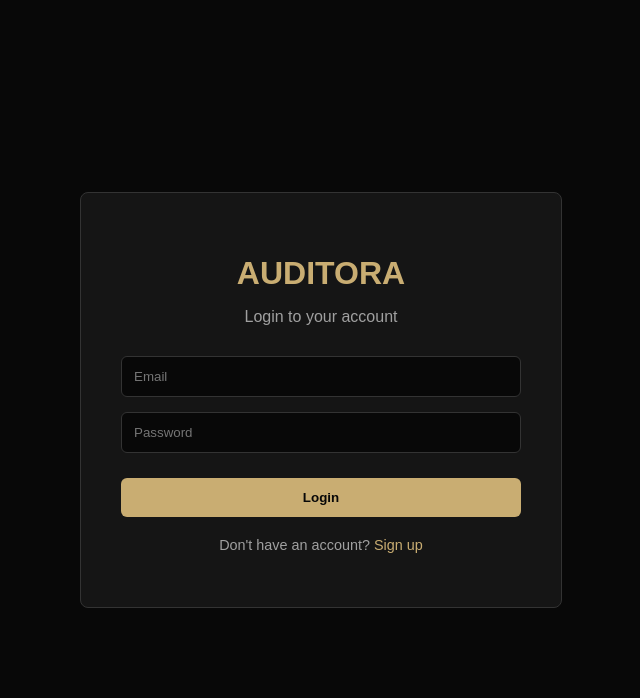
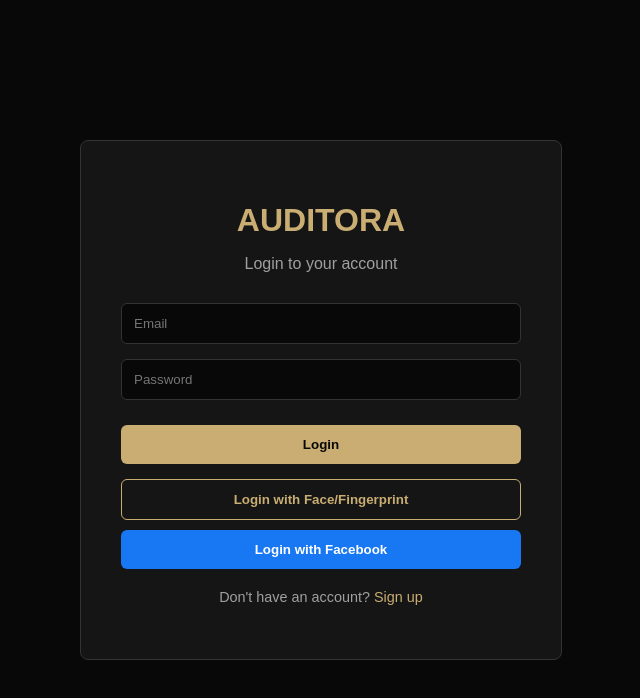
Before and after one commit to touseef5250615-lgtm/auditora-app, a Next.js app in the folder auditora-app/: page /login in a window 1280 px wide. Shown: the top 698 px of the page, without its empty margins (319-959 px from the left). Built offline with nearby package versions, Linux system fonts and the light colour scheme; no server answers.

Commit message:
Added Passkey and Facebook login

```diff
--- a/auditora-app/app/lib/supabase/client.ts
+++ b/auditora-app/app/lib/supabase/client.ts
@@ -3,6 +3,11 @@ import { createBrowserClient } from '@supabase/ssr'
 export function createClient() {
   return createBrowserClient(
     process.env.NEXT_PUBLIC_SUPABASE_URL!,
-    process.env.NEXT_PUBLIC_SUPABASE_ANON_KEY!
+    process.env.NEXT_PUBLIC_SUPABASE_ANON_KEY!,
+    {
+      auth: {
+        experimental: { passkey: true }
+      }
+    }
   )
 }
--- a/auditora-app/app/login/page.tsx
+++ b/auditora-app/app/login/page.tsx
@@ -18,6 +18,22 @@ export default function Login() {
     else router.push("/dashboard");
   };
 
+  const handlePasskeyLogin = async () => {
+    setError("");
+    const { error } = await supabase.auth.signInWithPasskey();
+    if (error) setError(error.message);
+    else router.push("/dashboard");
+  };
+
+  const handleFacebookLogin = async () => {
+    setError("");
+    const { error } = await supabase.auth.signInWithOAuth({
+      provider: 'facebook',
+      options: { redirectTo: `${window.location.origin}/dashboard` }
+    });
+    if (error) setError(error.message);
+  };
+
   return (
     <div style={{ minHeight: '100vh', display: 'flex', alignItems: 'center', justifyContent: 'center', backgroundColor: '#080808', color: '#FFFFFF' }}>
       <div style={{ backgroundColor: '#151515', padding: '40px', borderRadius: '8px', border: '1px solid #333', width: '100%', maxWidth: '400px' }}>
@@ -32,6 +48,10 @@ export default function Login() {
           <button type="submit" style={{ backgroundColor: '#C9AD72', color: '#080808', padding: '12px', borderRadius: '6px', fontWeight: 'bold', border: 'none', cursor: 'pointer', marginTop: '10px' }}>Login</button>
         </form>
 
+        <button onClick={handlePasskeyLogin} style={{ width: '100%', marginTop: '15px', backgroundColor: 'transparent', color: '#C9AD72', border: '1px solid #C9AD72', padding: '12px', borderRadius: '6px', fontWeight: 'bold', cursor: 'pointer' }}>Login with Face/Fingerprint</button>
+
+        <button onClick={handleFacebookLogin} style={{ width: '100%', marginTop: '10px', backgroundColor: '#1877F2', color: '#FFF', border: 'none', padding: '12px', borderRadius: '6px', fontWeight: 'bold', cursor: 'pointer' }}>Login with Facebook</button>
+
         <p style={{ marginTop: '20px', textAlign: 'center', fontSize: '0.9rem', color: '#A0A0A0' }}>
           Don't have an account? <Link href="/signup" style={{ color: '#C9AD72', textDecoration: 'none' }}>Sign up</Link>
         </p>
```
